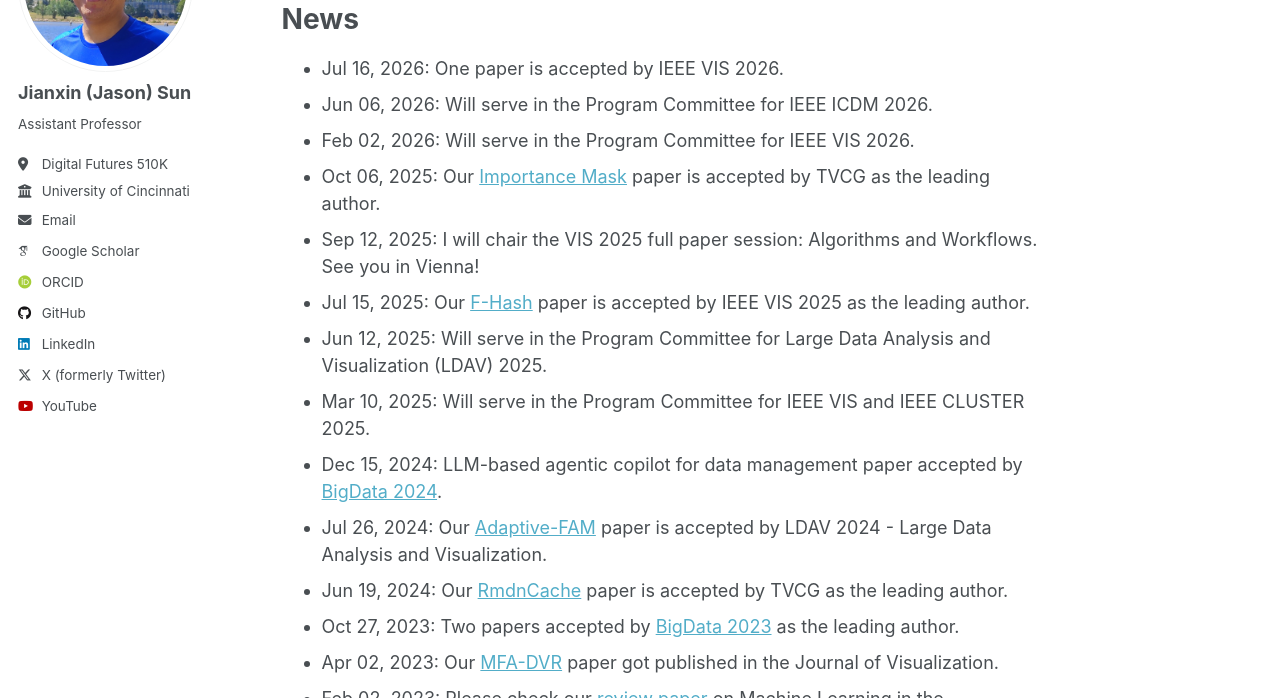
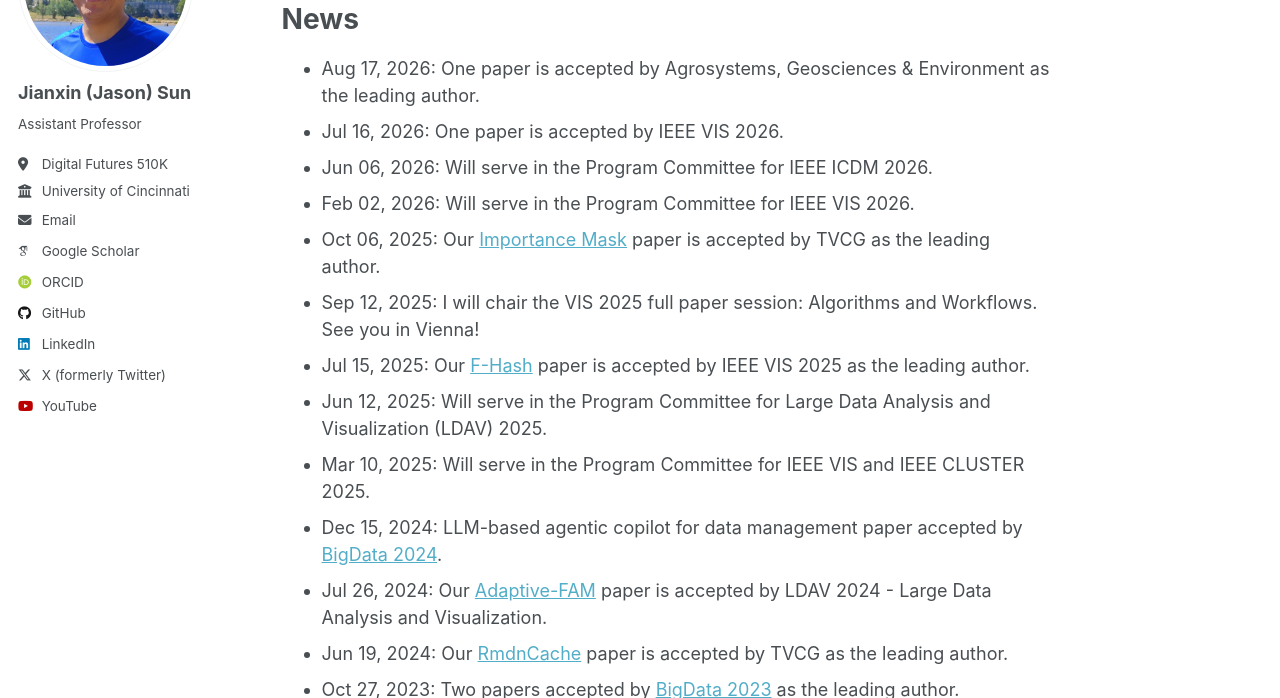
Before and after one commit to sunjianxin/sunjianxin.github.io, a Jekyll site: the page built from _pages/about.md, in a window 1280 px wide and 900 px high, scrolled down 855 px, cut to the strip 202-900 px from the top of the window. Built offline with Jekyll 4.4.1, drawn with Linux system fonts in a browser that asks for light colours; some web fonts are replaced.

Commit message:
Update about.md

```diff
--- a/_pages/about.md
+++ b/_pages/about.md
@@ -22,6 +22,7 @@ Want to know more about me? Please talk to my "digital twin":-)
 
 News
 ======
+- Aug 17, 2026: One paper is accepted by Agrosystems, Geosciences & Environment as the leading author.
 - Jul 16, 2026: One paper is accepted by IEEE VIS 2026.
 - Jun 06, 2026: Will serve in the Program Committee for IEEE ICDM 2026.
 - Feb 02, 2026: Will serve in the Program Committee for IEEE VIS 2026.
```
